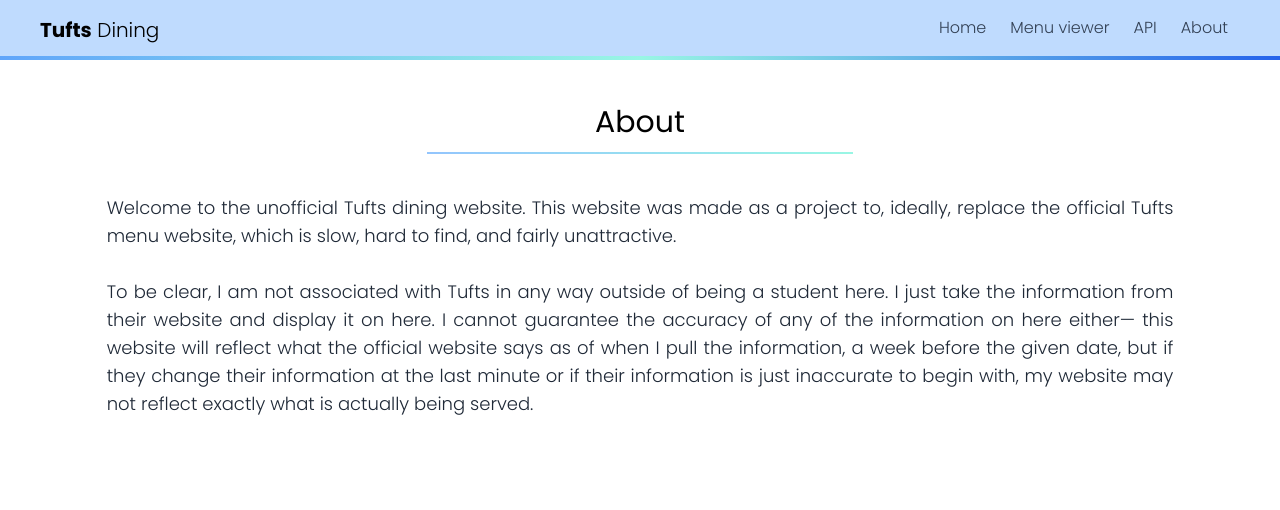
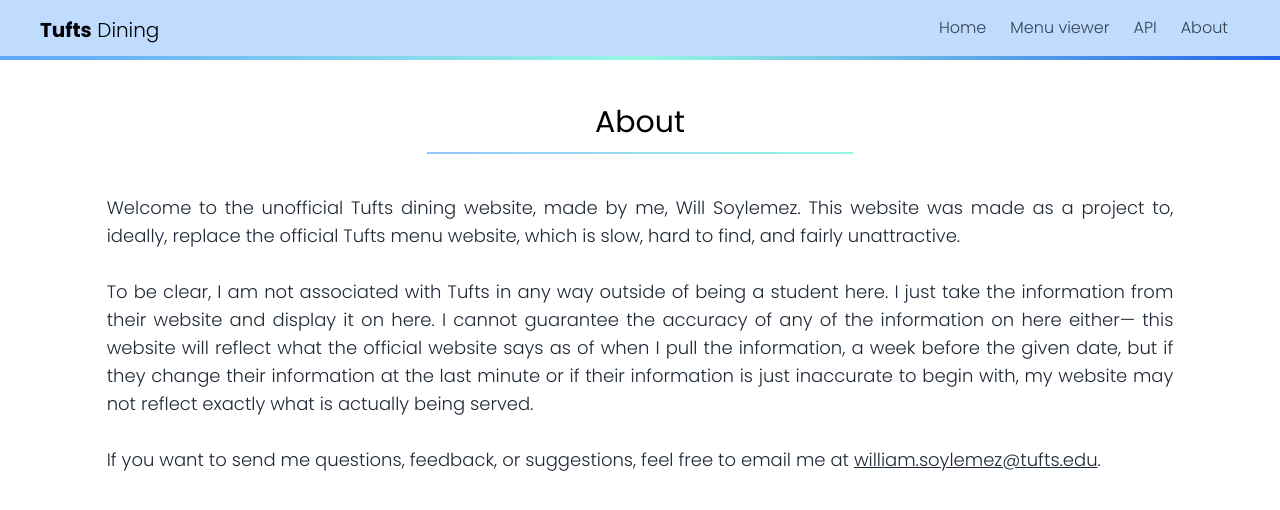
Before and after one commit to William-Soylemez/tufts-dining, a React (Create React App) app: page /about in a window 1280 px wide. Shown: the top 510 px of the page. Built offline with nearby package versions, Linux system fonts and the light colour scheme.

Commit message:
Readded my name

```diff
--- a/src/About.js
+++ b/src/About.js
@@ -1,11 +1,11 @@
 const About = () => {
   return (
     <p className="text-lg text-gray-800 font-thin w-5/6 m-auto text-justify">
-      Welcome to the unofficial Tufts dining website. This website was made as a project to, ideally, replace the official Tufts menu website, which is slow, hard to find, and fairly unattractive.
+      Welcome to the unofficial Tufts dining website, made by me, Will Soylemez. This website was made as a project to, ideally, replace the official Tufts menu website, which is slow, hard to find, and fairly unattractive.
       <br /><br />
       To be clear, I am not associated with Tufts in any way outside of being a student here. I just take the information from their website and display it on here. I cannot guarantee the accuracy of any of the information on here either&#8212; this website will reflect what the official website says as of when I pull the information, a week before the given date, but if they change their information at the last minute or if their information is just inaccurate to begin with, my website may not reflect exactly what is actually being served.
-      {/* <br /><br />
-      If you want to send me questions, feedback, or suggestions, feel free to email me at <a href="mailto:william.soylemez@tufts.edu" className="underline">william.soylemez@tufts.edu</a>. */}
+      <br /><br />
+      If you want to send me questions, feedback, or suggestions, feel free to email me at <a href="mailto:william.soylemez@tufts.edu" className="underline">william.soylemez@tufts.edu</a>.
     </p>
   );
 }
```
